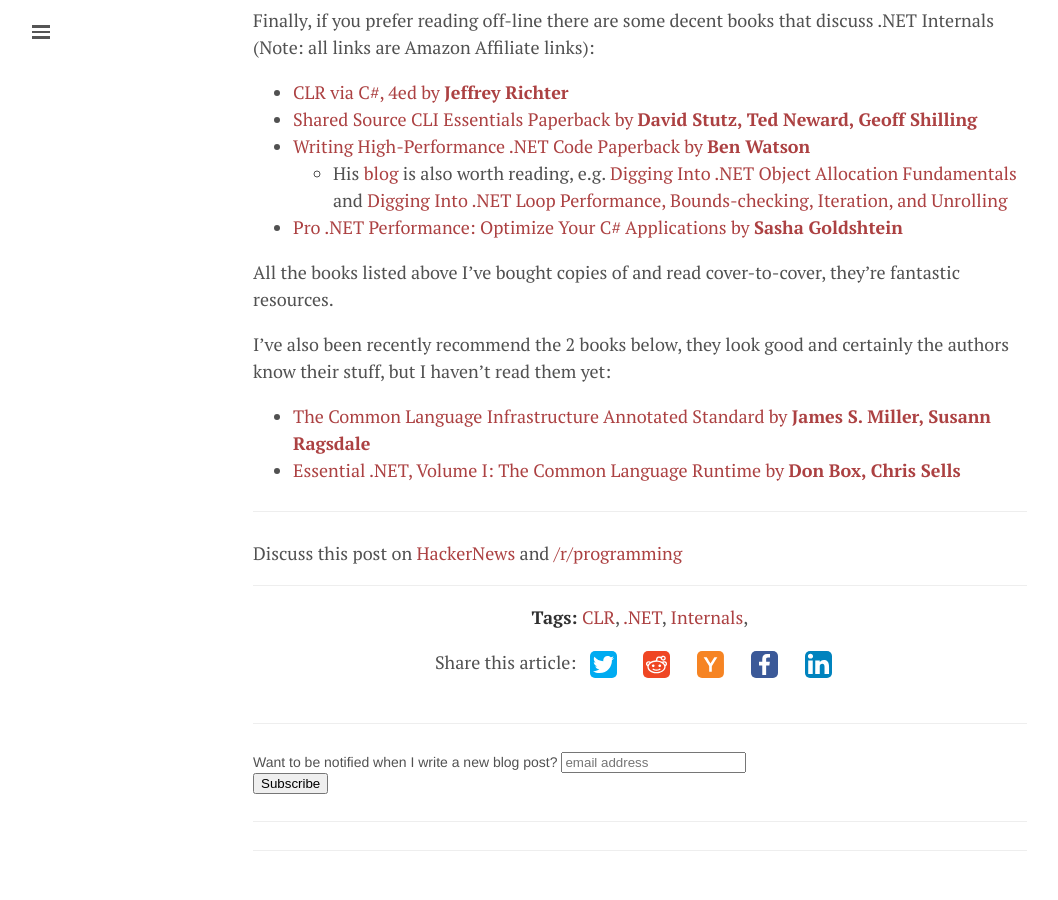
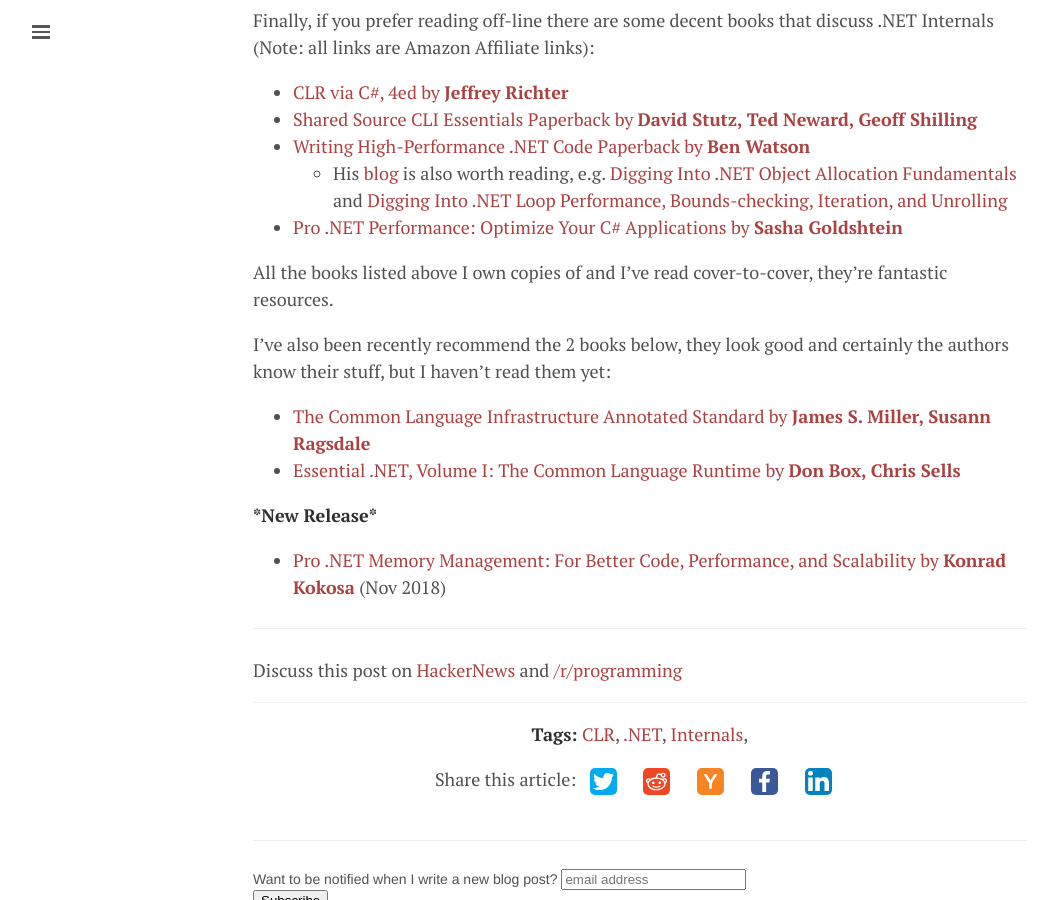
Before and after one commit to mattwarren/mattwarren.github.io, a Jekyll site: the page built from _posts/2018-01-22-Resources-for-Learning-about-.NET-Internals.md, in a window 1280 px wide and 900 px high, scrolled down 6848 px. Shown: the whole window, without its empty margins (0-1058 px from the left). Built offline with Jekyll 4.4.1, drawn with Linux system fonts in a browser that asks for light colours; nearby versions of some CDN libraries; comment, search, counter and statistics services are not loaded; some of the changed text lies outside the part shown.

Commit message:
Add Konrad Kokosa's GC book to the list

```diff
--- a/_posts/2018-01-22-Resources-for-Learning-about-.NET-Internals.md
+++ b/_posts/2018-01-22-Resources-for-Learning-about-.NET-Internals.md
@@ -230,13 +230,17 @@
   - His [blog](http://www.philosophicalgeek.com) is also worth reading, e.g. [Digging Into .NET Object Allocation Fundamentals](http://www.philosophicalgeek.com/2014/09/29/digging-into-net-object-allocation-fundamentals/) and [Digging Into .NET Loop Performance, Bounds-checking, Iteration, and Unrolling](http://www.philosophicalgeek.com/2014/11/20/digging-into-net-loop-performance-bounds-checking-iteration-and-unrolling/)
 - [Pro .NET Performance: Optimize Your C# Applications by **Sasha Goldshtein**](http://amzn.to/2Djtplh)
 
-All the books listed above I've bought copies of and read cover-to-cover, they're fantastic resources.
+All the books listed above I own copies of and I've read cover-to-cover, they're fantastic resources.
 
 I've also been recently recommend the 2 books below, they look good and certainly the authors know their stuff, but I haven't read them yet:
 
 - [The Common Language Infrastructure Annotated Standard by **James S. Miller, Susann Ragsdale**](http://amzn.to/2ERV6Ol)
 - [Essential .NET, Volume I: The Common Language Runtime by **Don Box, Chris Sells**](http://amzn.to/2Dm1yAV)
 
+**\*New Release\***
+
+- [Pro .NET Memory Management: For Better Code, Performance, and Scalability by **Konrad Kokosa**](https://amzn.to/2PA50Jp) (Nov 2018)
+
 ----
 
 Discuss this post on [HackerNews](https://news.ycombinator.com/item?id=16212220) and [/r/programming](https://www.reddit.com/r/programming/comments/7s7rkq/resources_for_learning_about_net_internals/)
```
